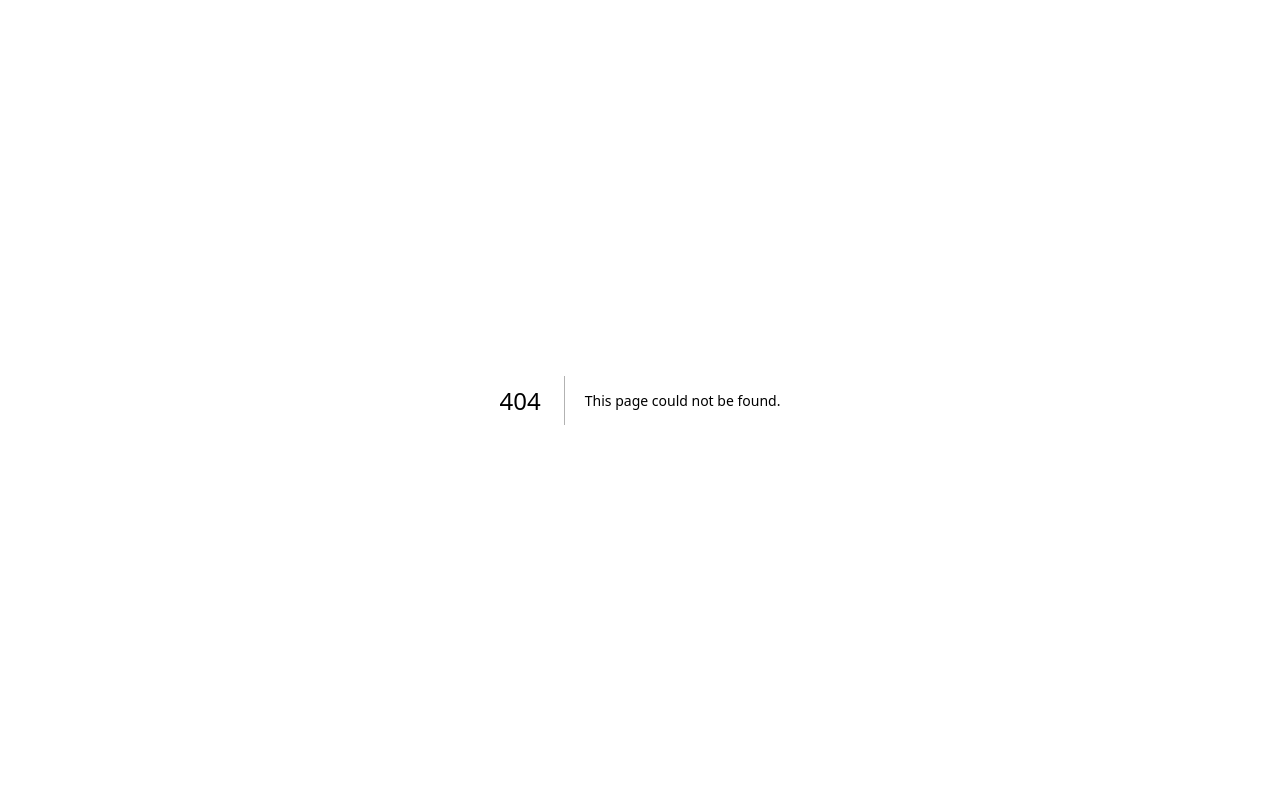
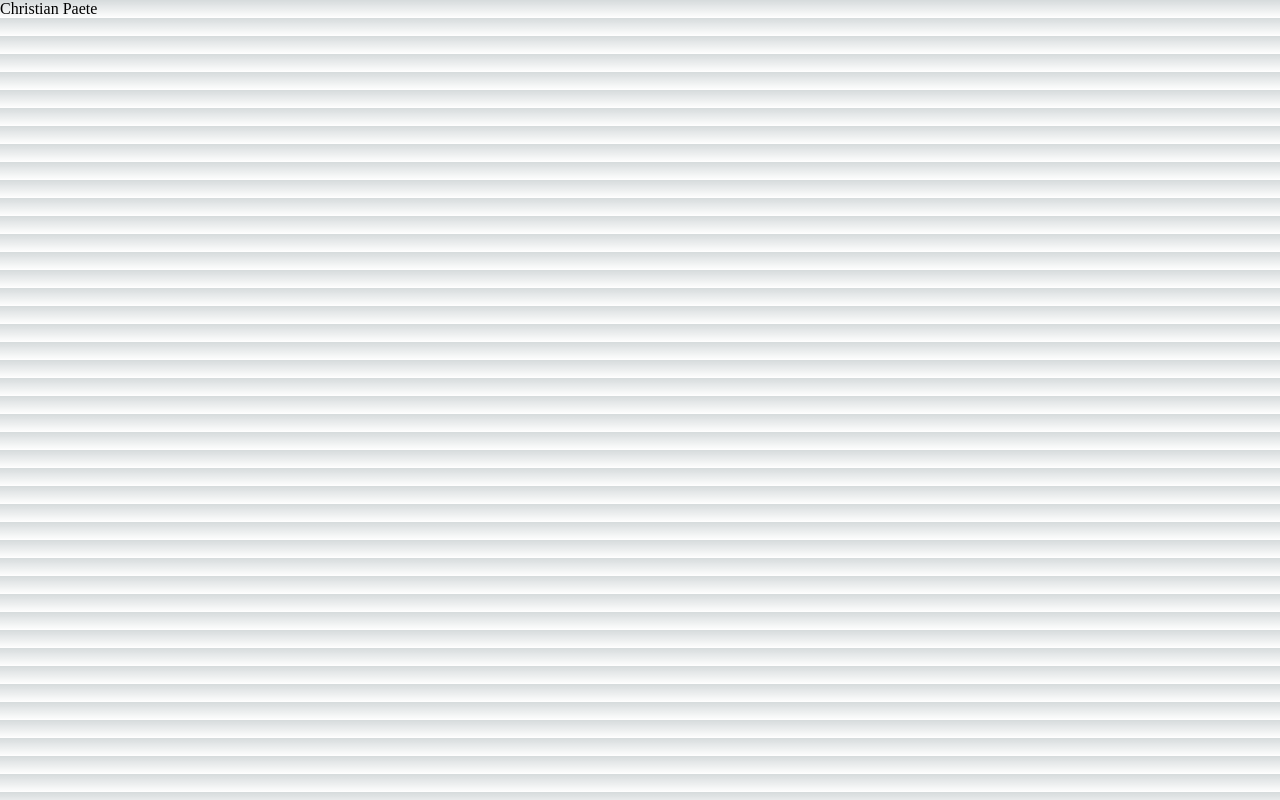
Before and after one commit to romardesabillee/git-example-adv102C, a Next.js app: page /Paete in a window 1280 px wide. Before the commit this address had no page. Built offline with nearby package versions, Linux system fonts and the light colour scheme.

Commit message:
added page and update readme

```diff
--- /dev/null
+++ b/src/pages/Paete.tsx
@@ -0,0 +1,9 @@
+import React from 'react'
+
+export default function Mypage() {
+  return (
+    <div>
+      Christian Paete
+    </div>
+  )
+}
```
Also changed, not shown: 1 other file (tests, documents, lock files or other folders).
